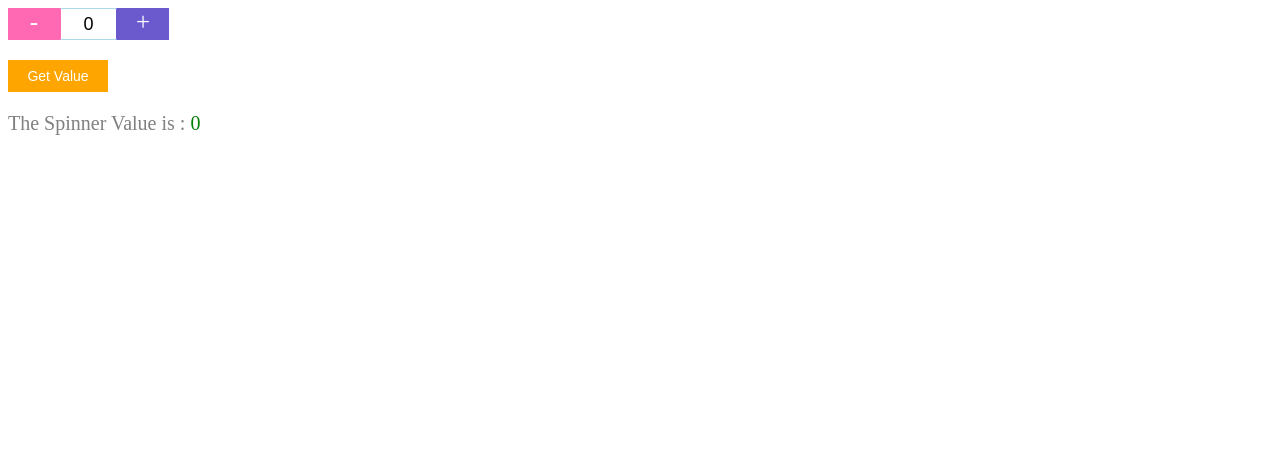
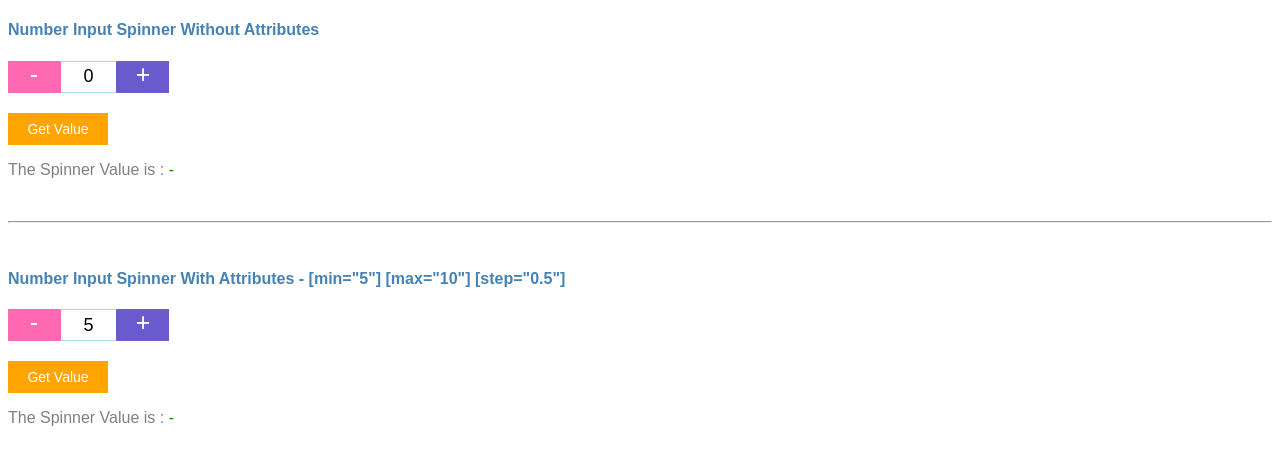
Before and after one commit to umarfarookm/counter-plugin, a website: page demo.html in a window 1280 px wide. Drawn offline with nearby package versions, Linux system fonts and the light colour scheme.

Commit message:
added optional props for number spinner

```diff
--- a/demo.html
+++ b/demo.html
@@ -4,11 +4,19 @@
     <meta charset="UTF-8">
     <title>Counter Plugin</title>
     <style>
-        .counter{
+        body{
+            font-family: sans-serif;
+        }
+
+        h4{
+            color: steelblue;
+        }
+        .counter {
             display: flex;
             margin-bottom: 20px;
         }
-        .c-btn{
+
+        .c1-btn,.c2-btn {
             width: 100px;
             height: 32px;
             background-color: orange;
@@ -18,31 +26,67 @@
             cursor: pointer;
             outline: none;
         }
-        .c-p{
+
+        .c1-btn:hover,.c2-btn:hover{
+            background-color: #db8e00;
+        }
+
+        .c1-p,.c2-p {
             color: gray;
-            font-size: 20px;
+            font-size: 16px;
         }
-        .c-span{
+
+        .c1-span,.c2-span {
             color: green;
         }
     </style>
 </head>
 <body>
 
-<div id="umar-counter" class="counter"></div>
-<button class="c-btn" onclick="onBtnClick()">Get Value</button>
+<div class="counter1-container">
+    <h4>Number Input Spinner Without Attributes</h4>
+    <div id="counter-one" class="counter"></div>
+    <button class="c1-btn" onclick="onC1BtnClick()">Get Value</button>
+</div>
+<br/>
+<hr>
+<br/>
+<div class="counter2-container">
+    <h4>Number Input Spinner With Attributes - [min="5"] [max="10"] [step="0.5"]</h4>
+    <div id="counter-two" class="counter" min="5" max="10" step="0.5"></div>
+    <button class="c2-btn" onclick="onC2BtnClick()">Get Value</button>
+</div>
 
 <script src="https://code.jquery.com/jquery-3.3.1.min.js"
         integrity="sha256-FgpCb/KJQlLNfOu91ta32o/NMZxltwRo8QtmkMRdAu8="
         crossorigin="anonymous"></script>
 <script type="text/javascript" src="plugin.js"></script>
 <script type="text/javascript">
-    $("#umar-counter").htmlNumberSpinner();
-    $('body').append("<p class='c-p'>The Spinner Value is : <span class='c-span'>0</span></p>");
-    function onBtnClick(){
-        var value = $("#umar-counter").getSpinnerValue();
-        $('.c-p .c-span').text(value);
+
+    /*Start Number Input Spinner Without Attributes*/
+
+    $("#counter-one").htmlNumberSpinner();
+    $('.counter1-container').append("<p class='c1-p'>The Spinner Value is : <span class='c1-span'>-</span></p>");
+
+    function onC1BtnClick() {
+        var value = $("#counter-one").getSpinnerValue();
+        $('.c1-p .c1-span').text(value);
     }
+
+    /* End Number Input Spinner Without Attributes*/
+
+
+    /*Start Number Input Spinner With Attributes*/
+
+    $("#counter-two").htmlNumberSpinner();
+    $('.counter2-container').append("<p class='c2-p'>The Spinner Value is : <span class='c2-span'>-</span></p>");
+
+    function onC2BtnClick() {
+        var value = $("#counter-two").getSpinnerValue();
+        $('.c2-p .c2-span').text(value);
+    }
+
+    /*End Number Input Spinner With Attributes*/
 </script>
 </body>
 </html>
--- a/plugin.js
+++ b/plugin.js
@@ -1,11 +1,15 @@
 (function($) {
     $.fn.htmlNumberSpinner = function () {
 
-        /* default value */
-        var inputValue = 0;
-
         /* creating the counter buttons */
         $(this).append("<div class='btn decrementer'>-</div> <input class='number-input' type='number'/> <div class='btn incrementer'>+</div>");
+
+
+        /* default value and variables and jquery elements*/
+        var defaultValue = 0, inputValue;
+        var numberInput$ = $(this).find('.number-input');
+        var incrementerEl$ = $(this).find('.incrementer');
+        var decrementerEl$ = $(this).find('.decrementer');
 
         /* hide the default number input spinner */
         $(this).append("<style>" +
@@ -18,10 +22,10 @@
             "}</style>");
 
         /* styling the counter buttons */
-        $(this).find('.btn').css({"float":"left", "width":"50px", "height":"30px", "font-size":"25px", "text-align":"center", "vertical-align":"middle", "line-height":"1", "cursor":"pointer", "user-select":"none"});
-        $(this).find('.incrementer').css({"background-color":"slateblue", "color":"white", "border": "1px solid slateblue"});
-        $(this).find('.decrementer').css({"background-color":"hotpink", "color":"white", "font-size":"25px", "border": "1px solid hotpink"});
-        $(this).find('.number-input').css({
+        $(this).find('.btn').css({"display":"inline-block", "width":"50px", "height":"30px", "font-size":"25px", "text-align":"center", "vertical-align":"middle", "line-height":"1", "cursor":"pointer", "user-select":"none"});
+        incrementerEl$.css({"background-color":"slateblue", "color":"white", "border": "1px solid slateblue"});
+        decrementerEl$.css({"background-color":"hotpink", "color":"white", "font-size":"25px", "border": "1px solid hotpink"});
+        numberInput$.css({
             "background-color":"white",
             "border": "1px solid",
             "color":"black",
@@ -38,24 +42,76 @@
         });
 
 
+        /* props - dynamic attributes */
+        var minAttributeValue = $(this).attr("min");
+        var maxAttributeValue = $(this).attr("max");
+        var stepAttributeValue = $(this).attr("step");
+
+        if(minAttributeValue){
+            numberInput$.attr("min",+minAttributeValue);
+        }
+
+        if(maxAttributeValue){
+            numberInput$.attr("max", +maxAttributeValue);
+        }
+
+        if(stepAttributeValue){
+            numberInput$.attr("step", +stepAttributeValue);
+        }
+
+
         /* set the default value into the input */
-        $(this).find('.number-input').val(inputValue);
+        inputValue = minAttributeValue ? minAttributeValue: defaultValue;
+        numberInput$.val(inputValue);
 
         /* incrementer functionality */
-        $(this).find('.incrementer').click(function () {
+        incrementerEl$.click(function () {
             var parentEl = $(this).parent();
+            inputValue = parentEl.find('.number-input').val();
+            if(maxAttributeValue){
+                if(maxAttributeValue==inputValue){
+                    return;
+                }
+            }
+            if(stepAttributeValue){
+                inputValue = parentEl.find('.number-input').val();
+                parentEl.find('.number-input').val((+inputValue)+(+stepAttributeValue));
+                return;
+            }
             inputValue = parentEl.find('.number-input').val();
             parentEl.find('.number-input').val(++inputValue);
         });
 
         /* decrementer functionality */
-        $(this).find('.decrementer').click(function () {
+        decrementerEl$.click(function () {
             var parentEl = $(this).parent();
+            inputValue = parentEl.find('.number-input').val();
+            if(minAttributeValue){
+                if(minAttributeValue==inputValue){
+                    return;
+                }
+            }
+            if(stepAttributeValue){
+                inputValue = parentEl.find('.number-input').val();
+                parentEl.find('.number-input').val((+inputValue)-(+stepAttributeValue));
+                return;
+            }
             inputValue = parentEl.find('.number-input').val();
             parentEl.find('.number-input').val(--inputValue);
         })
 
-        /* props - dynamic attributes */
+        numberInput$.change(function () {
+            if(!maxAttributeValue || !minAttributeValue) return;
+            var currentValue = $(this).val();
+            if((+currentValue)>(+maxAttributeValue)){
+                $(this).val(maxAttributeValue)
+                return;
+            }
+            if((+currentValue)<(+minAttributeValue)){
+                $(this).val(minAttributeValue)
+                return;
+            }
+        })
 
     };
 
```
Also changed, not shown: README.md.
